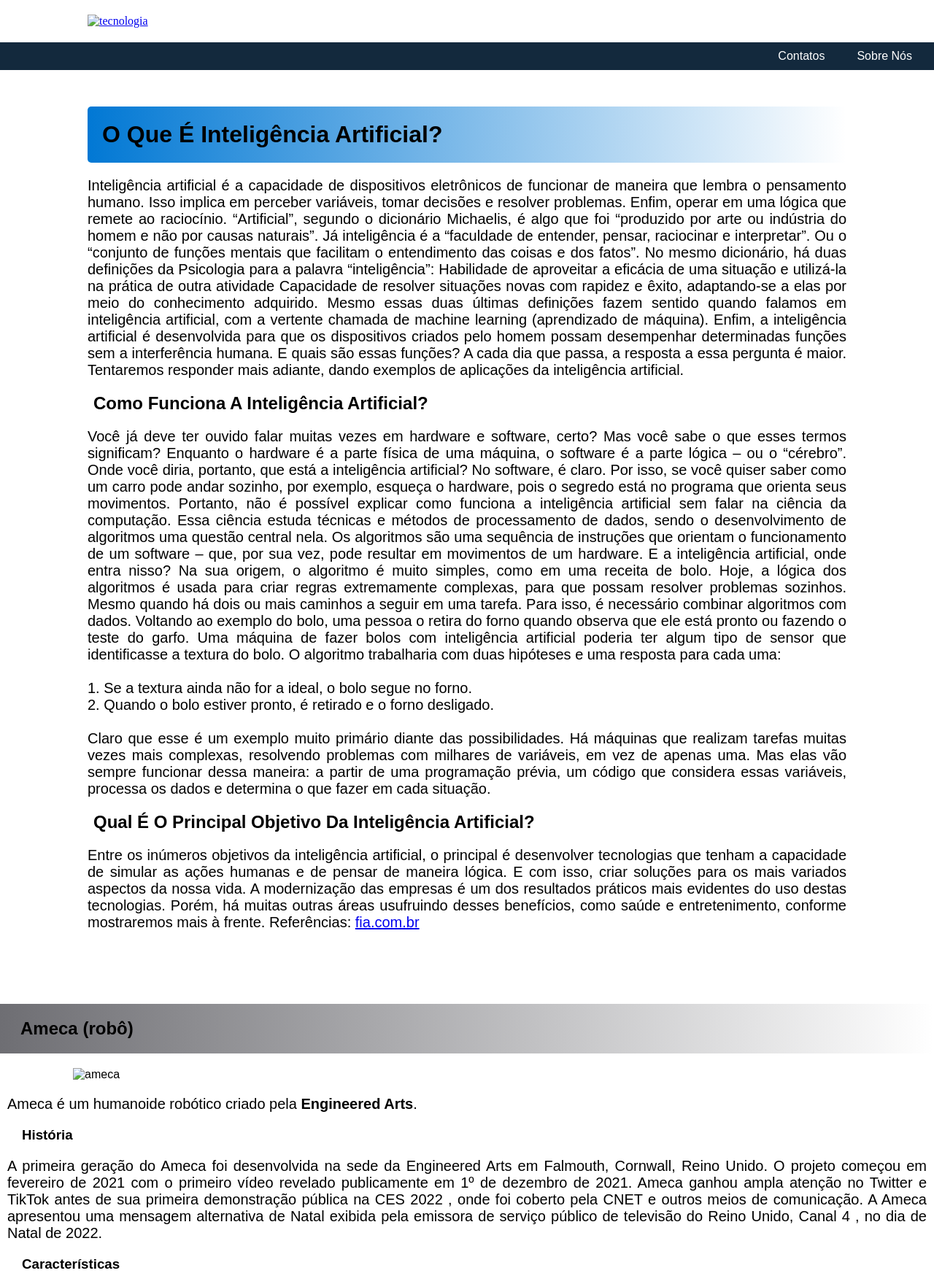
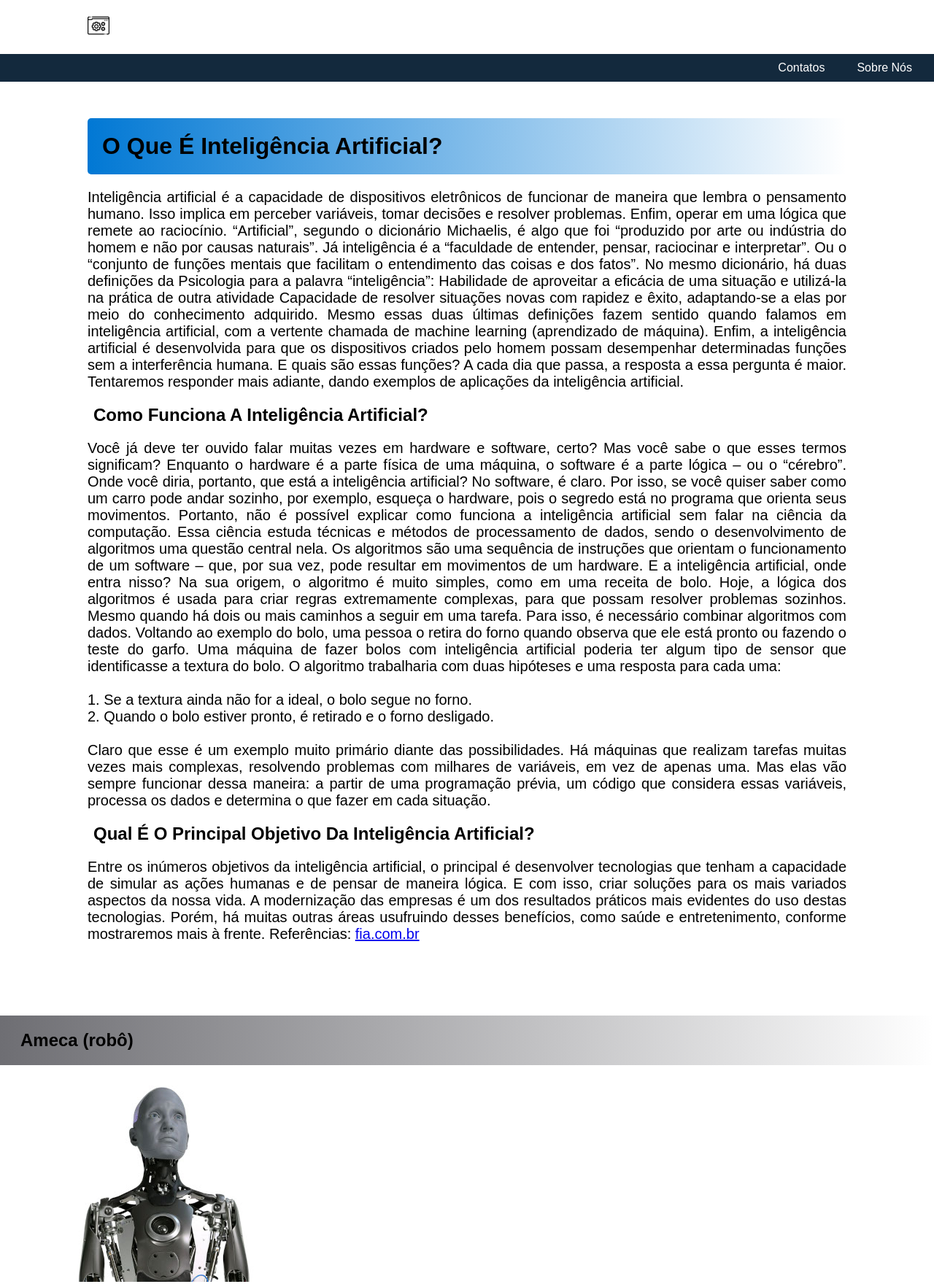
Before and after one commit to alvesgit-hub/projeto-ameca, a plain HTML site: page index.html in a window 1280 px wide. Shown: the top 1760 px of the page at 73% size. Drawn offline with Linux system fonts and the light colour scheme.

Commit message:
atulaizado

```diff
--- a/index.html
+++ b/index.html
@@ -5,14 +5,14 @@
     <meta http-equiv="X-UA-Compatible" content="IE=edge">
     <meta name="viewport" content="width=device-width, initial-scale=1.0">
     <title>Tecnologia</title>
-    <link rel="shortcut icon" href="../Site Teste /iconis/tecnologia.png" type="image/x-icon">
+    <link rel="shortcut icon" href="../projeto-ameca/iconis/tecnologiaicon.png" type="image/x-icon">
     <link rel="stylesheet" href="estilo/style.css">
 </head>
 <body>
 
 
     <header>
-        <a href="index.html"><img src="../Site Teste /iconis/tecnologiaicon.png" alt="tecnologia"></a>
+        <a href="index.html"><img src="../projeto-ameca/iconis/tecnologiaicon.png" alt="tecnologia"></a>
     </header>
 
     <nav>
@@ -109,7 +109,7 @@
 
 
                 <h2>Ameca (robô)</h2>
-                <img src="../Site Teste /imagem/Ameca.jpeg" alt="ameca">
+                <img src="../projeto-ameca/imagem/Ameca.jpeg" alt="ameca">
                 <p>Ameca é um humanoide robótico criado pela <strong>Engineered Arts</strong>. </p>
                 <h3>História</h3>
                 <p>A primeira geração do Ameca foi desenvolvida na sede da Engineered Arts em Falmouth, Cornwall, Reino Unido. O projeto começou em fevereiro de 2021 com o primeiro vídeo revelado publicamente em 1º de dezembro de 2021. Ameca ganhou ampla atenção no Twitter e TikTok antes de sua primeira demonstração pública na CES 2022 , onde foi coberto pela CNET  e outros meios de comunicação. A Ameca apresentou uma mensagem alternativa de Natal exibida pela emissora de serviço público de televisão do Reino Unido, Canal 4 , no dia de Natal de 2022. </p>
```
Also changed, not shown: 1 other file.
